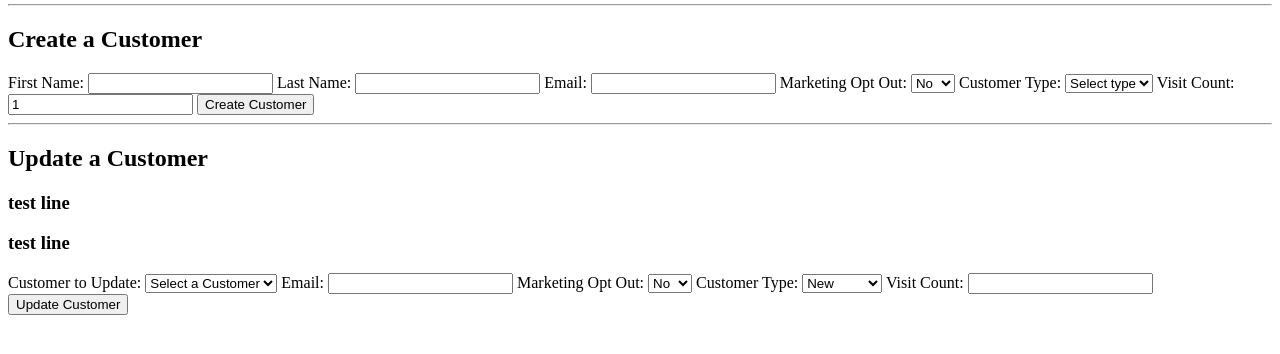
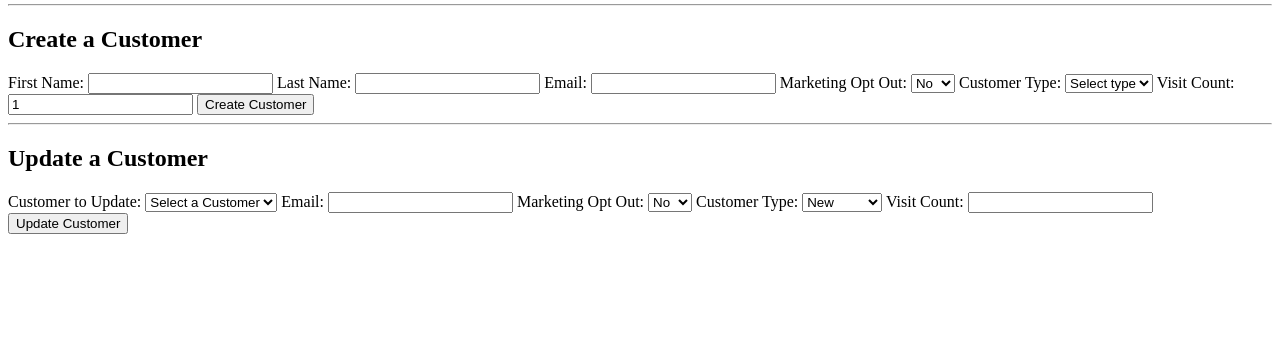
Before and after one commit to avu33/CS340, a Flask app: page /customers in a window 1280 px wide. Shown: the part 251-605 px from the top of the page. Run offline with Flask 3, Linux system fonts and the light colour scheme; data comes from the database, SQL or seed files in the repository; data that the repository does not hold is empty; some libraries are stand-ins or nearby versions.

Commit message:
revert to original

```diff
--- a/SQLurp_the_Pho/templates/customers.j2
+++ b/SQLurp_the_Pho/templates/customers.j2
@@ -76,8 +76,6 @@
 
 {# UPDATE form #}
 <h2>Update a Customer</h2>
-<h3>test line</h3>
-<h3>test line</h3>
 
 
 <form class="cuForm" method="POST" action="/update-customer">
```
